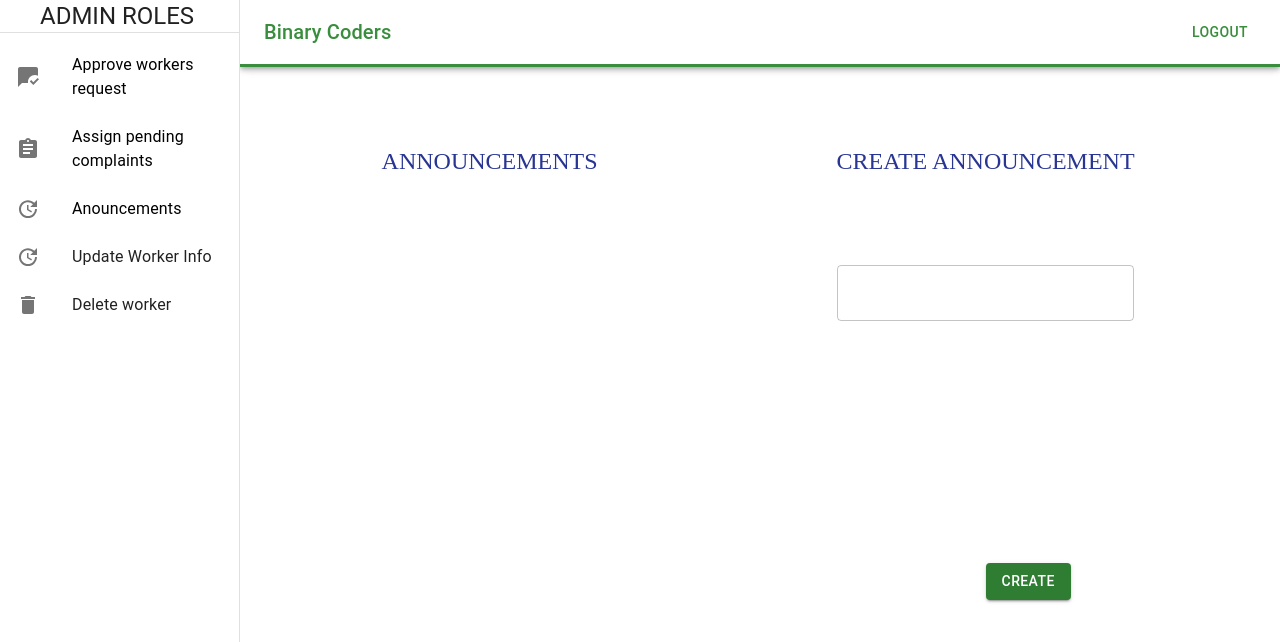
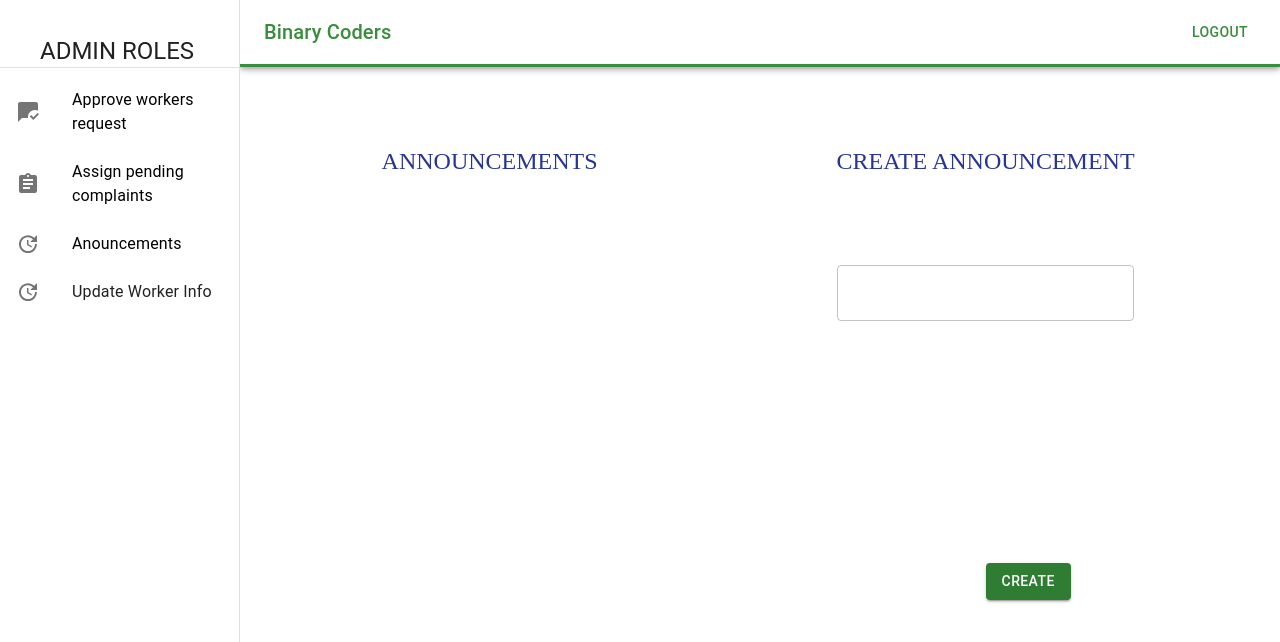
Before and after one commit to kratikasinghal/hostel-management, a React (Create React App) app in the folder frontend/: page /admin/announcementScreen in a window 1280 px wide. Shown: the top 642 px of the page. Built offline with nearby package versions, Linux system fonts and the light colour scheme; a web font is replaced by a local one.

Commit message:
menu change

```diff
--- a/frontend/src/components/adminMenu.js
+++ b/frontend/src/components/adminMenu.js
@@ -47,7 +47,7 @@ function AdminMenu(props) {
 
   const drawer = (
     <div>
-      <Typography variant="h5" sx={{ marginLeft: "40px" }}>ADMIN ROLES</Typography>
+      <Typography variant="h5" sx={{ marginLeft: "40px",marginTop:"35px" }}>ADMIN ROLES</Typography>
       <Divider />
       <List>
         <ListItemButton>
@@ -76,12 +76,6 @@ function AdminMenu(props) {
             <UpdateIcon />
           </ListItemIcon>
           <ListItemText primary="Update Worker Info" />
-        </ListItemButton>
-        <ListItemButton>
-          <ListItemIcon>
-            <DeleteIcon />
-          </ListItemIcon>
-          <ListItemText primary="Delete worker" />
         </ListItemButton>
       </List>
       {/* </Box> */}
```
Also changed, not shown: frontend/src/components/Tooltip.js (added, +11 -0 lines).
